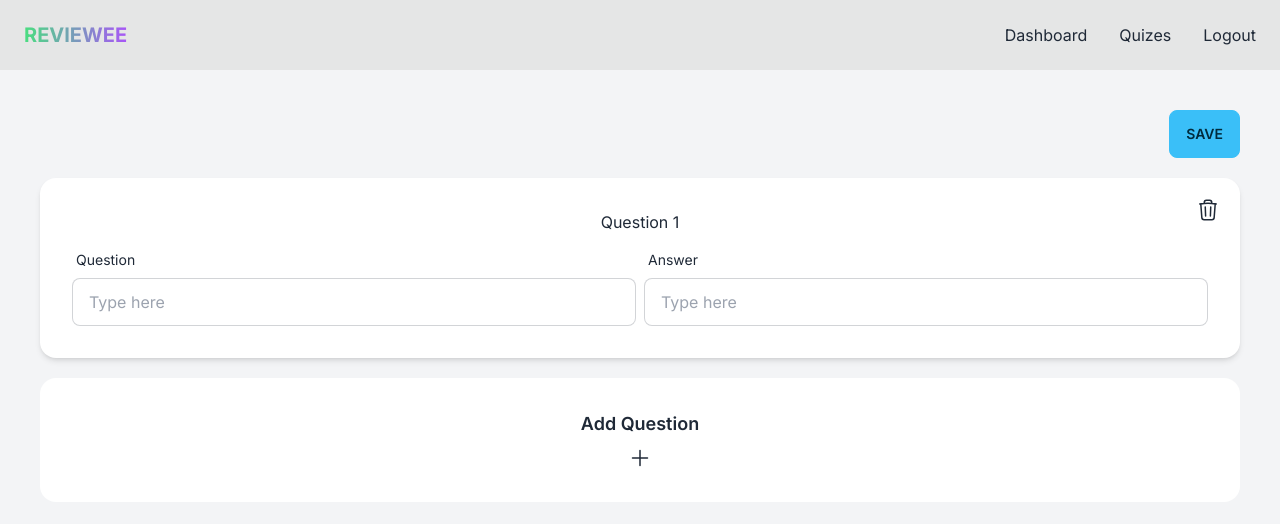
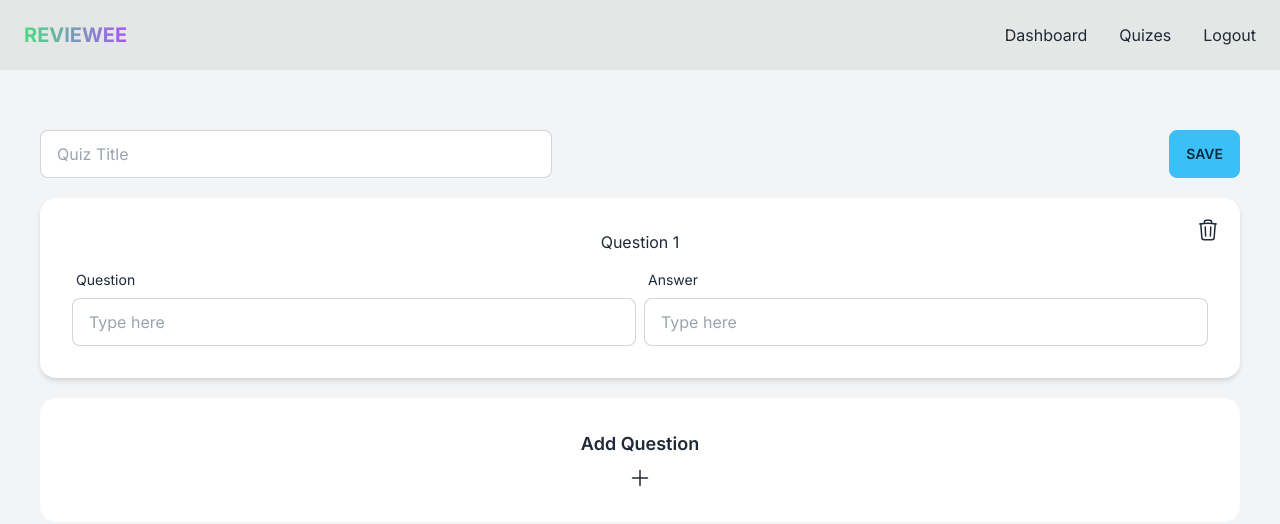
Before and after one commit to xdjeremy/reviewee, a Next.js app: page /quizes/new in a window 1280 px wide. Shown: the top 524 px of the page. Built offline with nearby package versions, Linux system fonts and the light colour scheme; no server answers.

Commit message:
wip: now saves to db

```diff
--- a/components/register/Register.form.tsx
+++ b/components/register/Register.form.tsx
@@ -3,6 +3,8 @@ import { useForm } from 'react-hook-form';
 import { toast } from 'react-hot-toast';
 import { classNames, supabase } from '../../utils';
 import { TextInput } from '../form';
+
+// TODO: show success
 
 const RegisterForm: FC = () => {
 	const [isLoading, setIsLoading] = useState(false);
@@ -21,6 +23,8 @@ const RegisterForm: FC = () => {
 				password: getValues('password'),
 			});
 			if (error) throw error;
+
+			toast.success('Successfully registered');
 		} catch (err: any) {
 			toast.error(err.message);
 		} finally {
--- a/pages/quizes/new.tsx
+++ b/pages/quizes/new.tsx
@@ -4,8 +4,17 @@ import { Layout } from '../../components/layout';
 import { AddQuestion, QuizInput } from '../../components/quiz';
 import { useForm } from 'react-hook-form';
 import { useEffectOnce } from 'usehooks-ts';
+import { toast } from 'react-hot-toast';
+import { classNames, supabase } from '../../utils';
 
 // TODO: delete item
+// TODO; redirect logged out users using the layout
+
+interface QuestionAndAnswer {
+	question: string;
+	answer: string;
+	quiz: string;
+}
 
 const NewQuiz: NextPage = () => {
 	const [items, setItems] = useState<ReactNode[]>([]);
@@ -17,7 +26,6 @@ const NewQuiz: NextPage = () => {
 	} = useForm();
 
 	const addQuestion = () => {
-		console.log(errors);
 		setItems([
 			...items,
 			<QuizInput
@@ -27,11 +35,42 @@ const NewQuiz: NextPage = () => {
 				error={errors[`question${items.length + 1}`]}
 			/>,
 		]);
-		console.log(items.length + 1);
 	};
 
-	const handleSave = () => {
-		console.log(errors);
+	const handleSave = async () => {
+		try {
+			const {
+				data: { user },
+				error: userError,
+			} = await supabase.auth.getUser();
+			if (userError) throw userError;
+
+			const { data: quizData, error: quizError } = await supabase
+				.from('quiz')
+				.insert({
+					owner: user?.id,
+					title: getValues('title'),
+				})
+				.select('uuid');
+			if (quizError) throw quizError;
+
+			const questionsAnswer: QuestionAndAnswer[] = [];
+			for (let i = 1; i <= items.length; i++) {
+				questionsAnswer.push({
+					question: getValues(`question${i}`),
+					answer: getValues(`answer${i}`),
+					quiz: quizData[0].uuid,
+				});
+			}
+
+			const { error } = await supabase
+				.from('quiz_items')
+				.insert(questionsAnswer);
+			if (error) throw error;
+		} catch (err: any) {
+			console.log(err);
+			toast.error(err.message);
+		}
 	};
 
 	useEffectOnce(() => {
@@ -41,8 +80,30 @@ const NewQuiz: NextPage = () => {
 		<Layout>
 			<form
 				onSubmit={handleSubmit(handleSave)}
-				className='flex w-full flex-col items-center gap-5'>
-				<span className='flex w-full justify-end'>
+				className='mx-auto flex w-full max-w-7xl flex-col items-center gap-5'>
+				<p className='w-full text-left italic text-red-500'>
+					{errors.title?.message as string}
+				</p>
+				<span className='flex w-full flex-col justify-between gap-2 sm:flex-row'>
+					<input
+						type='text'
+						placeholder='Quiz Title'
+						{...register('title', {
+							required: 'Title is required',
+							minLength: {
+								value: 5,
+								message: 'Title must be at least 5 characters',
+							},
+							maxLength: {
+								value: 50,
+								message: 'Title must be at most 50 characters',
+							},
+						})}
+						className={classNames(
+							errors.title?.message ? 'input-error' : '',
+							'input input-bordered w-full max-w-lg'
+						)}
+					/>
 					<button type='submit' className='btn btn-info'>
 						Save
 					</button>
```
Also changed, not shown: 2 other files (tests, documents, lock files or other folders).
